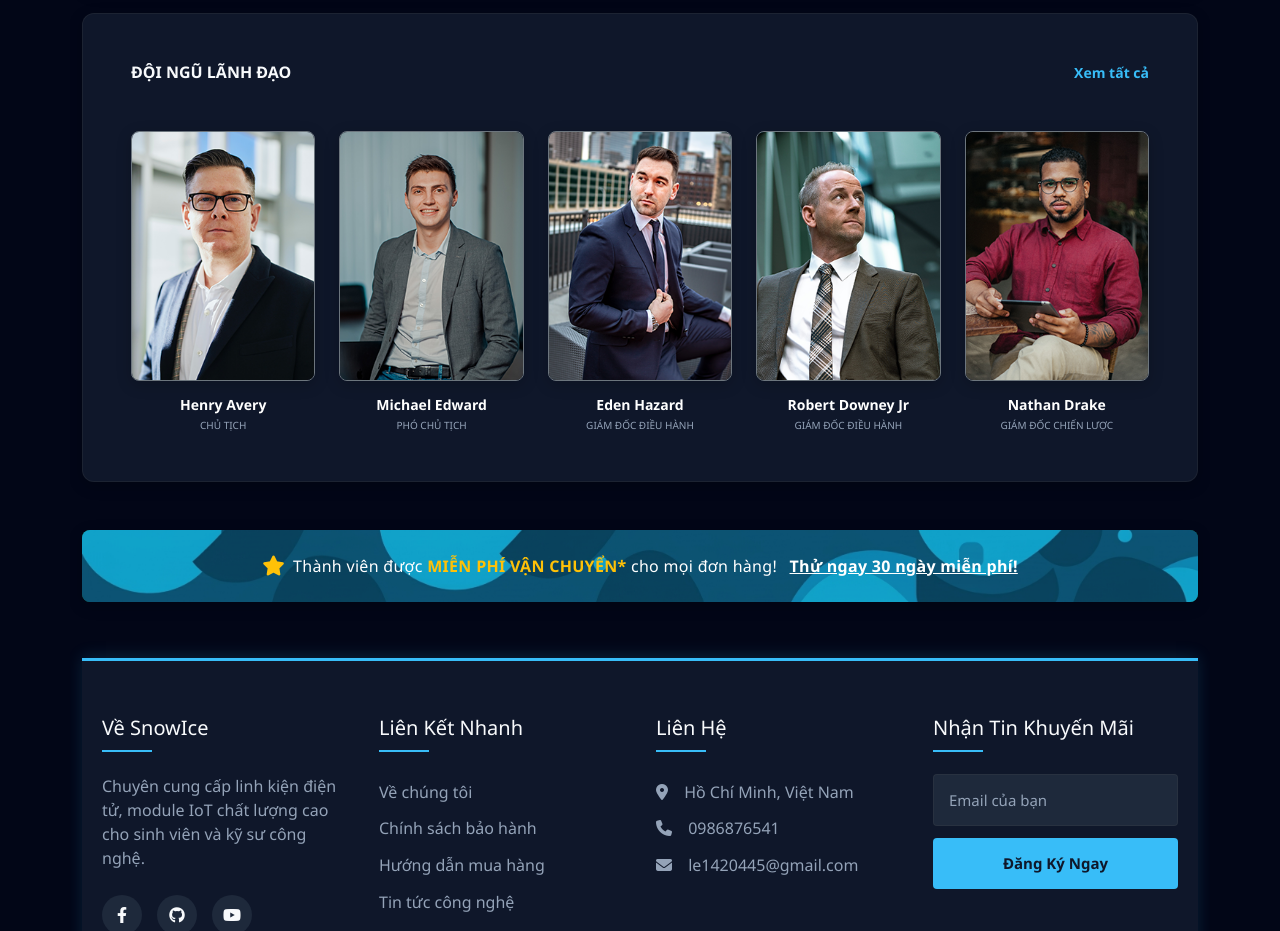
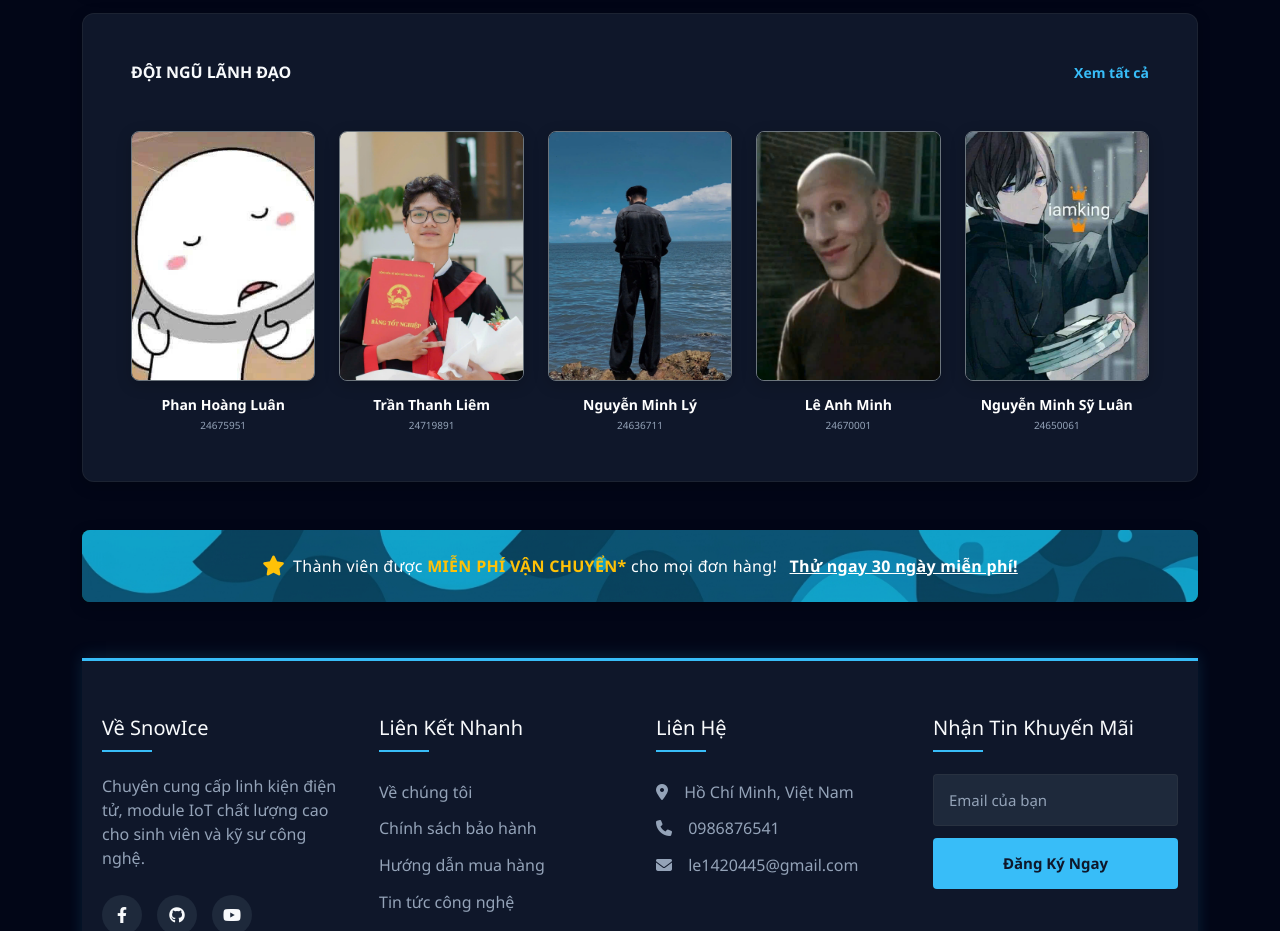
Before and after one commit to PLuanhere/Nhom9_WebsiteBanLinhKien, a plain HTML site: page HTML/About.html in a window 1280 px wide. Shown: the part 2720-3651 px from the top of the page. Drawn offline with Linux system fonts and the light colour scheme; a script that the page names is missing.

Commit message:
Fix Đội ngũ

```diff
--- a/HTML/About.html
+++ b/HTML/About.html
@@ -331,43 +331,39 @@
                     </div>
                     <div class="row row-cols-2 row-cols-md-5 g-4 text-center">
                         <div class="col">
-                            <img src="../IMG/henry avery.png"
+                            <img src="../IMG/Profile/phanluan.jpg"
                                 class="leader-img img-fluid rounded-3 mb-3 w-100 border border-secondary shadow-sm"
                                 alt="Henry">
-                            <h6 class="fw-bold mb-1 small text-white">Henry Avery</h6>
-                            <p class="text-uppercase mb-0" style="font-size: 10px; color: var(--chu-mo);">Chủ tịch</p>
+                            <h6 class="fw-bold mb-1 small text-white">Phan Hoàng Luân</h6>
+                            <p class="text-uppercase mb-0" style="font-size: 10px; color: var(--chu-mo);">24675951</p>
                         </div>
                         <div class="col">
-                            <img src="../IMG/michael edward.png"
+                            <img src="../IMG/Profile/thanhliem.jpg"
                                 class="leader-img img-fluid rounded-3 mb-3 w-100 border border-secondary shadow-sm"
                                 alt="Michael">
-                            <h6 class="fw-bold mb-1 small text-white">Michael Edward</h6>
-                            <p class="text-uppercase mb-0" style="font-size: 10px; color: var(--chu-mo);">Phó chủ tịch
-                            </p>
+                            <h6 class="fw-bold mb-1 small text-white">Trần Thanh Liêm</h6>
+                            <p class="text-uppercase mb-0" style="font-size: 10px; color: var(--chu-mo);">24719891</p>
                         </div>
                         <div class="col">
-                            <img src="../IMG/eden hazard.png"
+                            <img src="../IMG/Profile/minhli.jpg"
                                 class="leader-img img-fluid rounded-3 mb-3 w-100 border border-secondary shadow-sm"
                                 alt="Eden">
-                            <h6 class="fw-bold mb-1 small text-white">Eden Hazard</h6>
-                            <p class="text-uppercase mb-0" style="font-size: 10px; color: var(--chu-mo);">Giám đốc điều
-                                hành</p>
+                            <h6 class="fw-bold mb-1 small text-white">Nguyễn Minh Lý</h6>
+                            <p class="text-uppercase mb-0" style="font-size: 10px; color: var(--chu-mo);">24636711</p>
                         </div>
                         <div class="col">
-                            <img src="../IMG/robert downey jr.png"
+                            <img src="../IMG/Profile/anhminh.jpg"
                                 class="leader-img img-fluid rounded-3 mb-3 w-100 border border-secondary shadow-sm"
                                 alt="Robert">
-                            <h6 class="fw-bold mb-1 small text-white">Robert Downey Jr</h6>
-                            <p class="text-uppercase mb-0" style="font-size: 10px; color: var(--chu-mo);">Giám đốc điều
-                                hành</p>
+                            <h6 class="fw-bold mb-1 small text-white">Lê Anh Minh</h6>
+                            <p class="text-uppercase mb-0" style="font-size: 10px; color: var(--chu-mo);">24670001</p>
                         </div>
                         <div class="col">
-                            <img src="../IMG/nathan drake.png"
+                            <img src="../IMG/Profile/syluan.jpg"
                                 class="leader-img img-fluid rounded-3 mb-3 w-100 border border-secondary shadow-sm"
                                 alt="Nathan">
-                            <h6 class="fw-bold mb-1 small text-white">Nathan Drake</h6>
-                            <p class="text-uppercase mb-0" style="font-size: 10px; color: var(--chu-mo);">Giám đốc chiến
-                                lược</p>
+                            <h6 class="fw-bold mb-1 small text-white">Nguyễn Minh Sỹ Luân</h6>
+                            <p class="text-uppercase mb-0" style="font-size: 10px; color: var(--chu-mo);">24650061</p>
                         </div>
                     </div>
                 </section>
```
Also changed, not shown: IMG/Profile/anhminh.jpg (added), IMG/Profile/minhli.jpg (added), IMG/Profile/phanluan.jpg (added), IMG/Profile/syluan.jpg (added), IMG/Profile/thanhliem.jpg (added).
